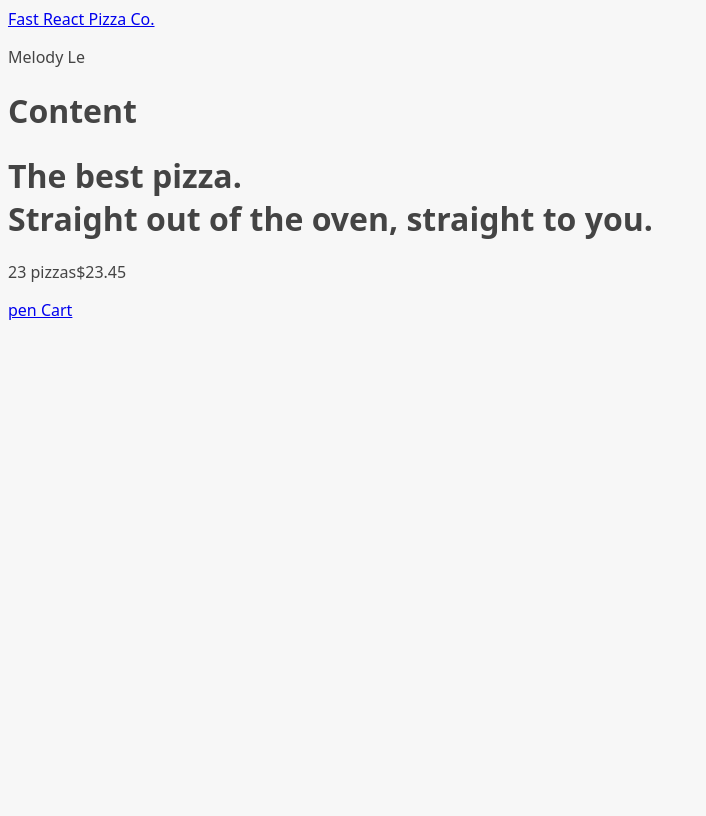
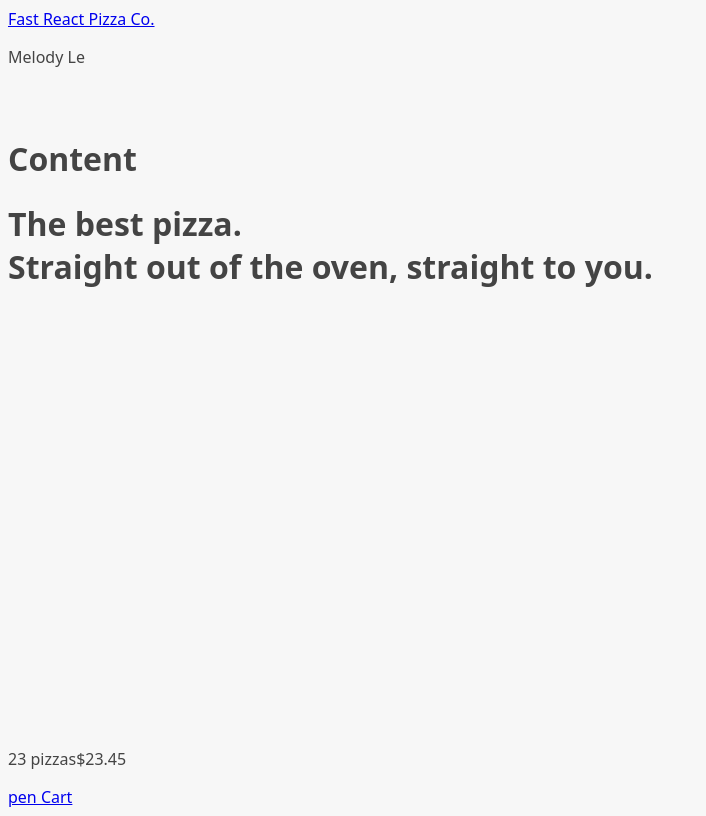
Before and after one commit to Melody-Le/fast-react-pizza-router-redux, a React (Vite) app: page / in a window 1280 px wide. Shown: the whole page, without its empty margins (0-706 px from the left). Built offline with nearby package versions, Linux system fonts and the light colour scheme.

Commit message:
display loder using useNavigation from react router

```diff
--- a/src/ui/AppLayout.jsx
+++ b/src/ui/AppLayout.jsx
@@ -1,10 +1,15 @@
-import { Outlet } from "react-router-dom";
+import { Outlet, useNavigation } from "react-router-dom";
 import CartOverview from "../features/cart/CartOverview";
 import Header from "./Header";
+import Loader from "./Loader";
 
 function AppLayout() {
+  const navigation = useNavigation();
+  const isLoading = navigation.state === "loading";
+  console.log(navigation);
   return (
-    <div>
+    <div className="layout">
+      {isLoading && <Loader />}
       <Header />
       <main>
         <h1>Content</h1>
--- /dev/null
+++ b/src/ui/Loader.jsx
@@ -0,0 +1,5 @@
+function Loader() {
+  return <div className="loader"></div>;
+}
+
+export default Loader;
```
